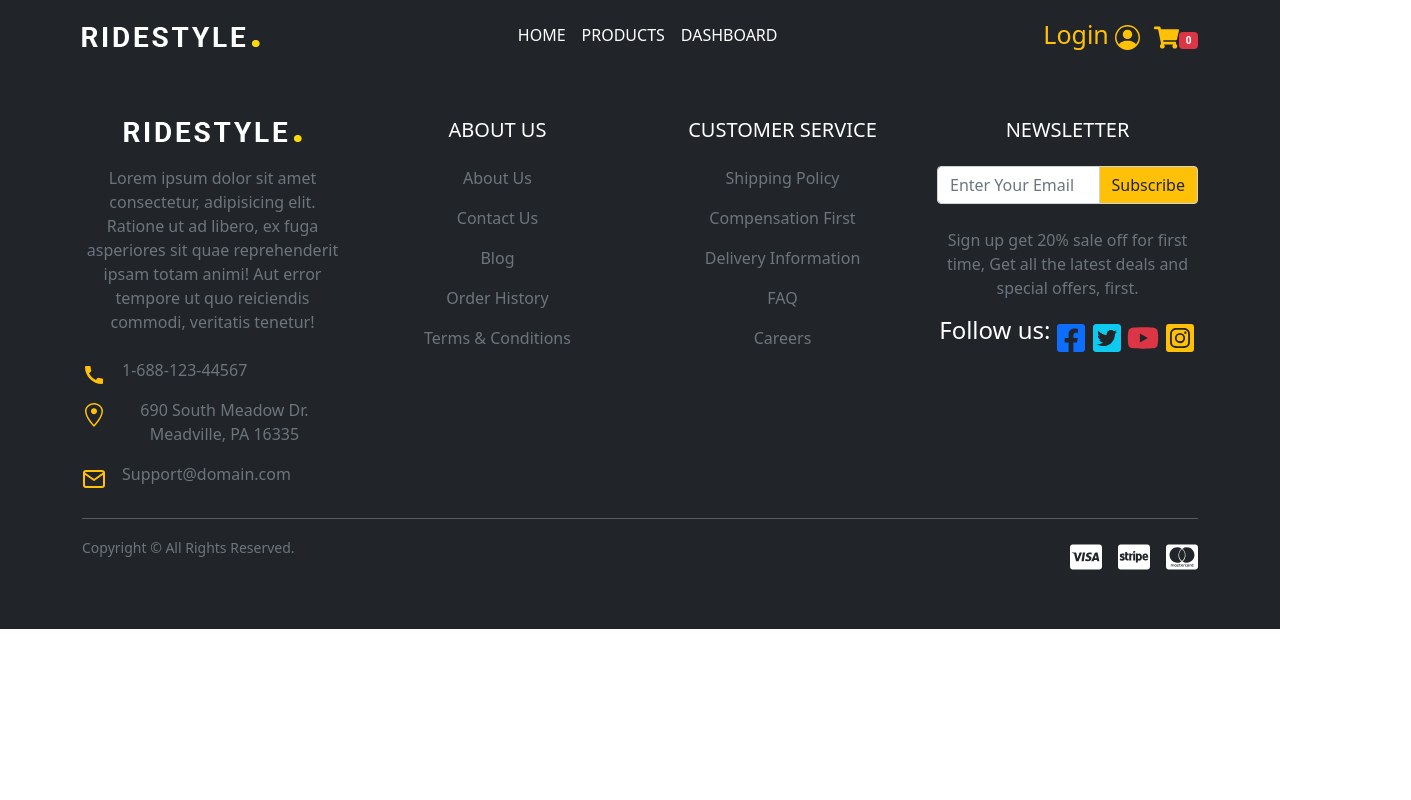
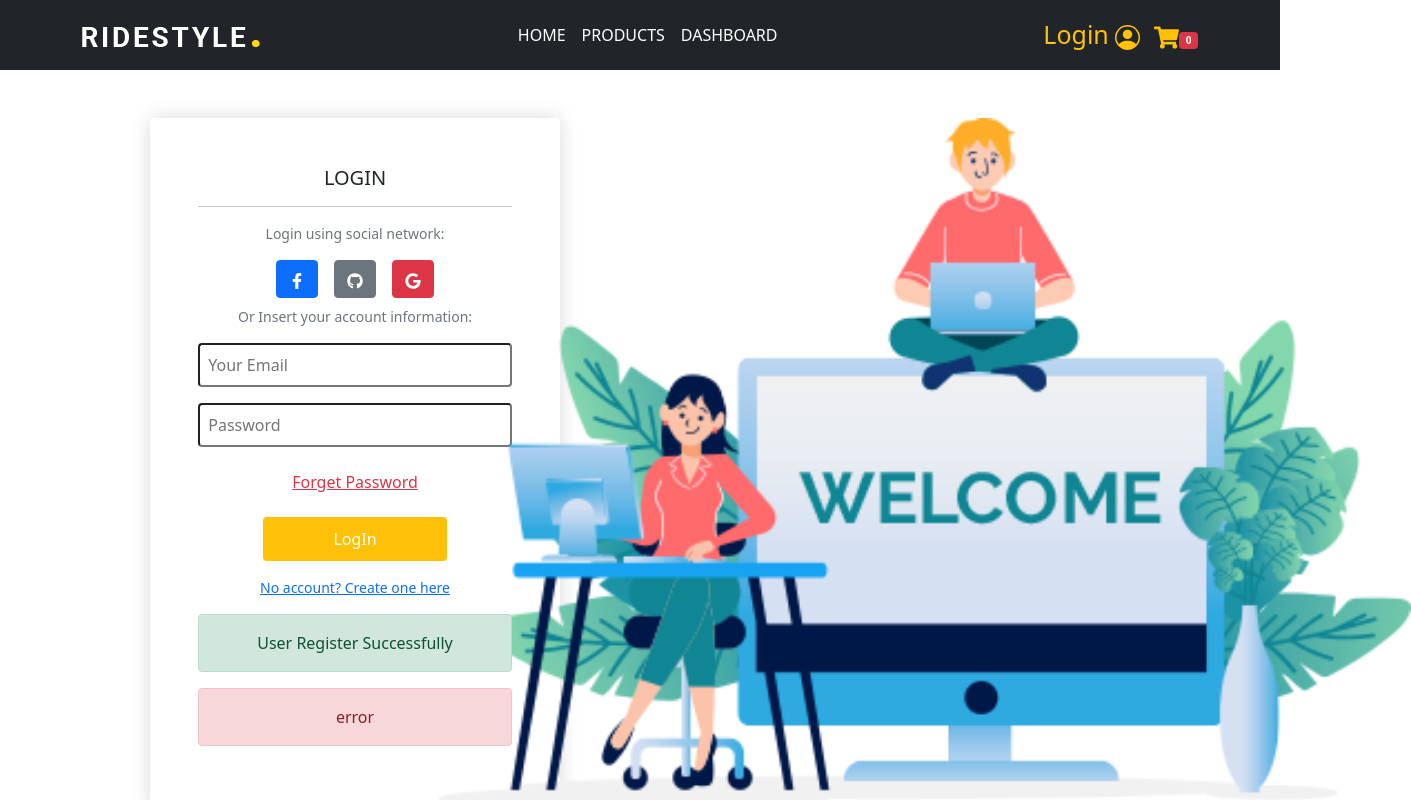
Before and after one commit to FatemaAkter11/cycle-shop-client-side, a React (Create React App) app: page /login in a window 1280 px wide. Shown: the top 800 px of the page, 1411 px wide, since content can reach past the window. Built offline with nearby package versions, Linux system fonts and the light colour scheme.

Commit message:
login form created

```diff
--- a/src/App.js
+++ b/src/App.js
@@ -6,6 +6,7 @@ import Home from './Pages/Home/Home/Home';
 import Menubar from './Pages/Home/Shared/Menubar/Menubar/Menubar';
 import AllProducts from './Pages/Home/AllProducts/AllProducts';
 import Footer from './Pages/Home/Shared/Footer/Footer';
+import Login from './Pages/Login/Login/Login';
 
 function App() {
   return (
@@ -19,6 +20,9 @@ function App() {
           <Route path="/home">
             <Home></Home>
           </Route>
+          <Route path="/login">
+            <Login></Login>
+          </Route>
           <Route path="/allProduct">
             <AllProducts></AllProducts>
           </Route>
--- /dev/null
+++ b/src/Pages/Login/Login/Login.js
@@ -0,0 +1,104 @@
+import React from 'react';
+import { Alert, Button, Container, Row, Spinner } from "react-bootstrap";
+import { useForm } from "react-hook-form";
+import loginImg from "../../../images/login_graphics.png";
+import { Link, useLocation, useHistory } from "react-router-dom";
+import { FaFacebookF, FaGithub, FaGoogle } from "react-icons/fa";
+
+const Login = () => {
+
+    const location = useLocation();
+    const history = useHistory();
+
+    const {
+        register,
+        handleSubmit,
+        reset,
+        formState: { errors },
+    } = useForm();
+
+    return (
+        <Container className="text-center my-5">
+            <Row>
+                <div className="col-md-6">
+                    <div
+                        className="w-75 m-auto p-5 rounded"
+                        style={{ boxShadow: "0 0 20px rgb(0 0 0 / 15%)" }}
+                    >
+                        <h5>LOGIN</h5>
+                        <hr />
+                        <small>
+                            <p className="text-muted">Login using social network:</p>
+                        </small>
+                        <div className="mb-2">
+                            <Button variant="primary">
+                                <FaFacebookF />
+                            </Button>
+                            <Button variant="secondary" className="mx-3">
+                                <FaGithub />
+                            </Button>
+                            <Button variant="danger">
+                                <FaGoogle />
+                            </Button>
+                        </div>
+                        <small>
+                            <p className="text-muted">Or Insert your account information:</p>
+                        </small>
+                        <div>
+                            <form>
+                                {/* register your input into the hook by invoking the "register" function */}
+                                <input
+                                    className="d-block w-100 rounded p-2 mb-3"
+                                    {...register("email")}
+                                    type="email"
+                                    placeholder="Your Email"
+                                />
+
+                                {/* include validation with required or other standard HTML validation rules */}
+                                <input
+                                    className="d-block w-100 rounded p-2 mb-3"
+                                    {...register("password")}
+                                    type="password"
+                                    placeholder="Password"
+                                />
+                                {/* errors will return when field validation fails  */}
+                                {errors.exampleRequired && (
+                                    <span>This field is required</span>
+                                )}
+                                <Button variant="link" className="text-danger">
+                                    Forget Password
+                                </Button>
+                                <br />
+                                <Button
+                                    type="submit"
+                                    className="bg-warning rounded my-3"
+                                    style={{
+                                        border: "none",
+                                        padding: "10px 70px",
+                                    }}
+                                >
+                                    LogIn
+                                </Button>
+                            </form>
+                        </div>
+                        <div>
+                            <Link to="/register">
+                                <small>
+                                    <p>No account? Create one here</p>
+                                </small>
+                            </Link>
+
+                            <Alert variant="success">User Register Successfully</Alert>
+                            <Alert variant="danger">error</Alert>
+                        </div>
+                    </div>
+                </div>
+                <div className="d-flex justify-content-center col-md-6">
+                    <img src={loginImg} alt="" />
+                </div>
+            </Row>
+        </Container>
+    );
+};
+
+export default Login;
```
